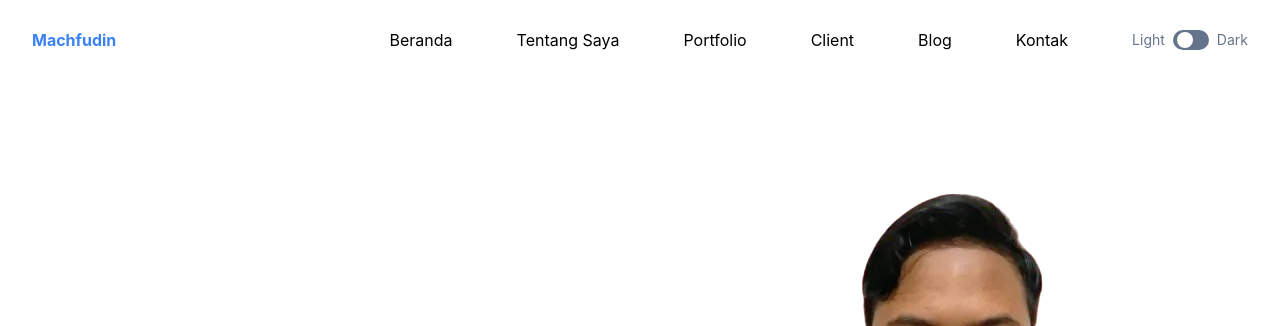
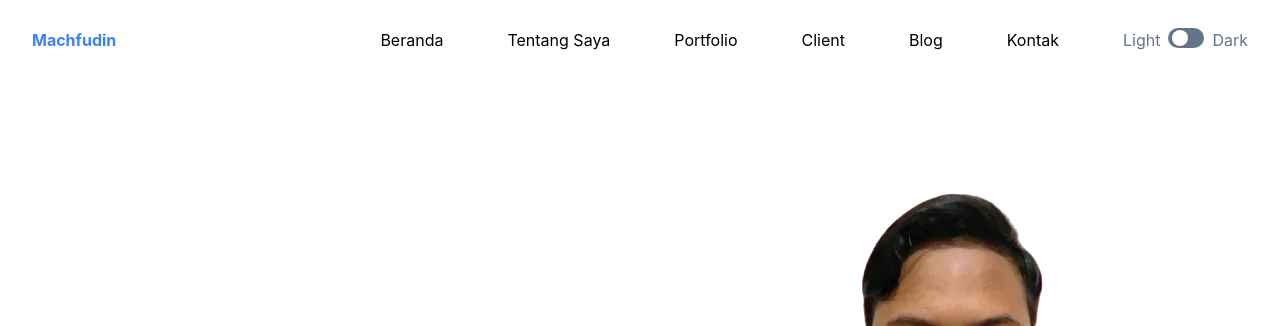
Before and after one commit to machfudin37/simple-portofolio, a website: page index.html in a window 1280 px wide. Shown: the top 326 px of the page. Drawn offline with Linux system fonts and the light colour scheme.

Commit message:
commit branch v1

```diff
--- a/index.html
+++ b/index.html
@@ -32,7 +32,7 @@
                         <span class="hamburger-line transition duration-300 ease-in-out origin-bottom-left"></span>
                     </button>
                     <nav id="nav-menu"
-                        class="hidden absolute py-5 bg-white shadow-lg rounded-lg max-w-[250px] w-full right-4 top-full lg:block lg:static lg:bg-transparent lg:max-w-full lg:shadow-none lg:rounded-none dark:bg-gray-900 dark:shadow-slate-500 lg:dark:bg-transparent">
+                        class="hidden absolute py-5 bg-white shadow-lg rounded-lg max-w-[250px] w-full right-4 top-full lg:block lg:static lg:bg-transparent lg:max-w-full lg:shadow-none lg:rounded-none dark:bg-gray-900 lg:dark:bg-transparent">
                         <ul class="block lg:flex">
                             <li class="group">
                                 <a href="#home"
@@ -61,7 +61,7 @@
                             </li>
                             <li class="mt-3 lg:mt-0 flex items-center pl-8">
                                 <div class="flex">
-                                    <span class="mr-2 text-sm text-slate-500">Light</span>
+                                    <span class="mr-2 text-base text-slate-500">Light</span>
                                     <input type="checkbox" id="dark-toggle" class="hidden">
                                     <label for="dark-toggle">
                                         <div
@@ -71,7 +71,7 @@
                                             </div>
                                         </div>
                                     </label>
-                                    <span class="ml-2 text-sm text-slate-500">Dark</span>
+                                    <span class="ml-2 text-base text-slate-500">Dark</span>
                                 </div>
                             </li>
                         </ul>
```
